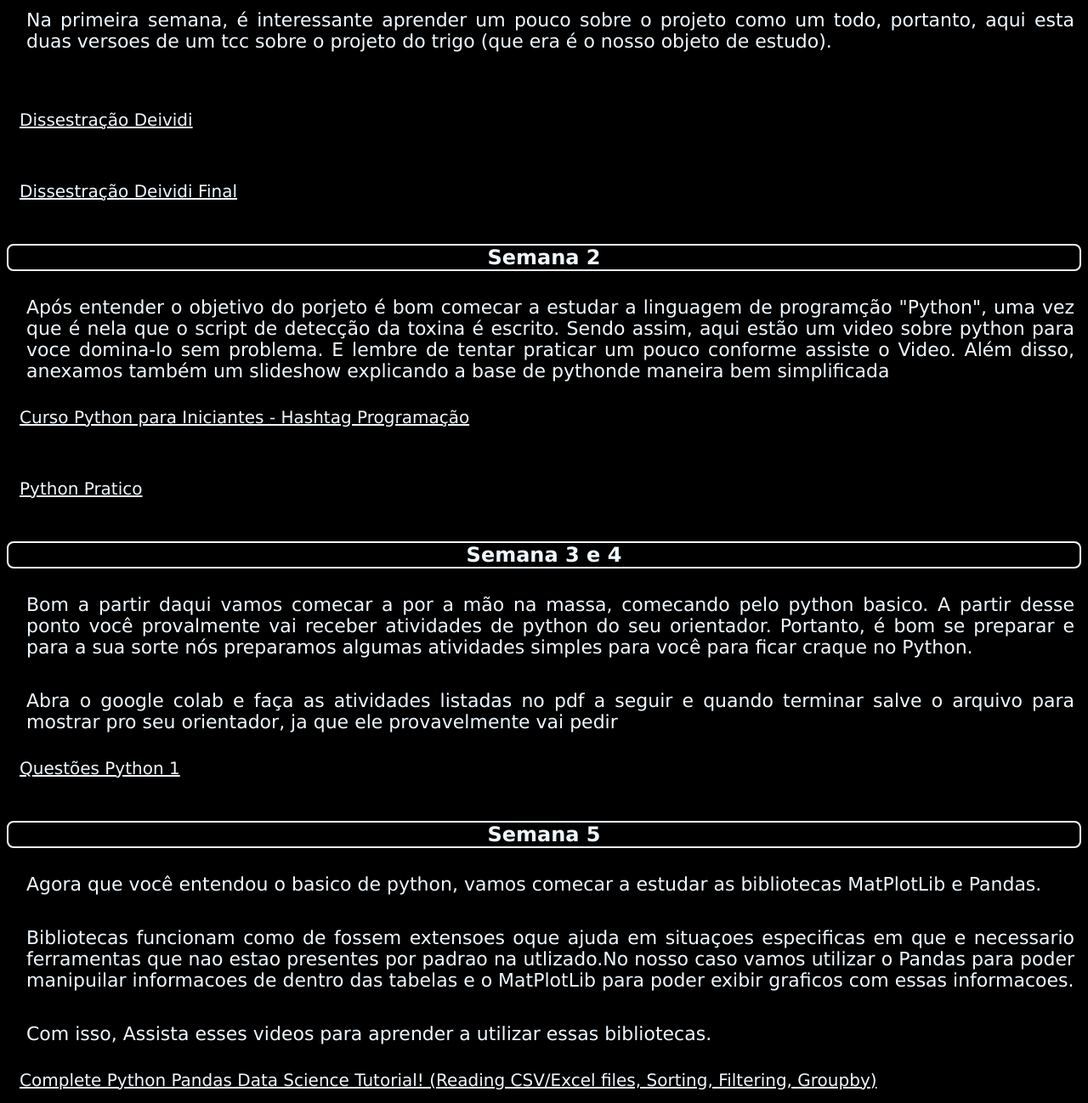
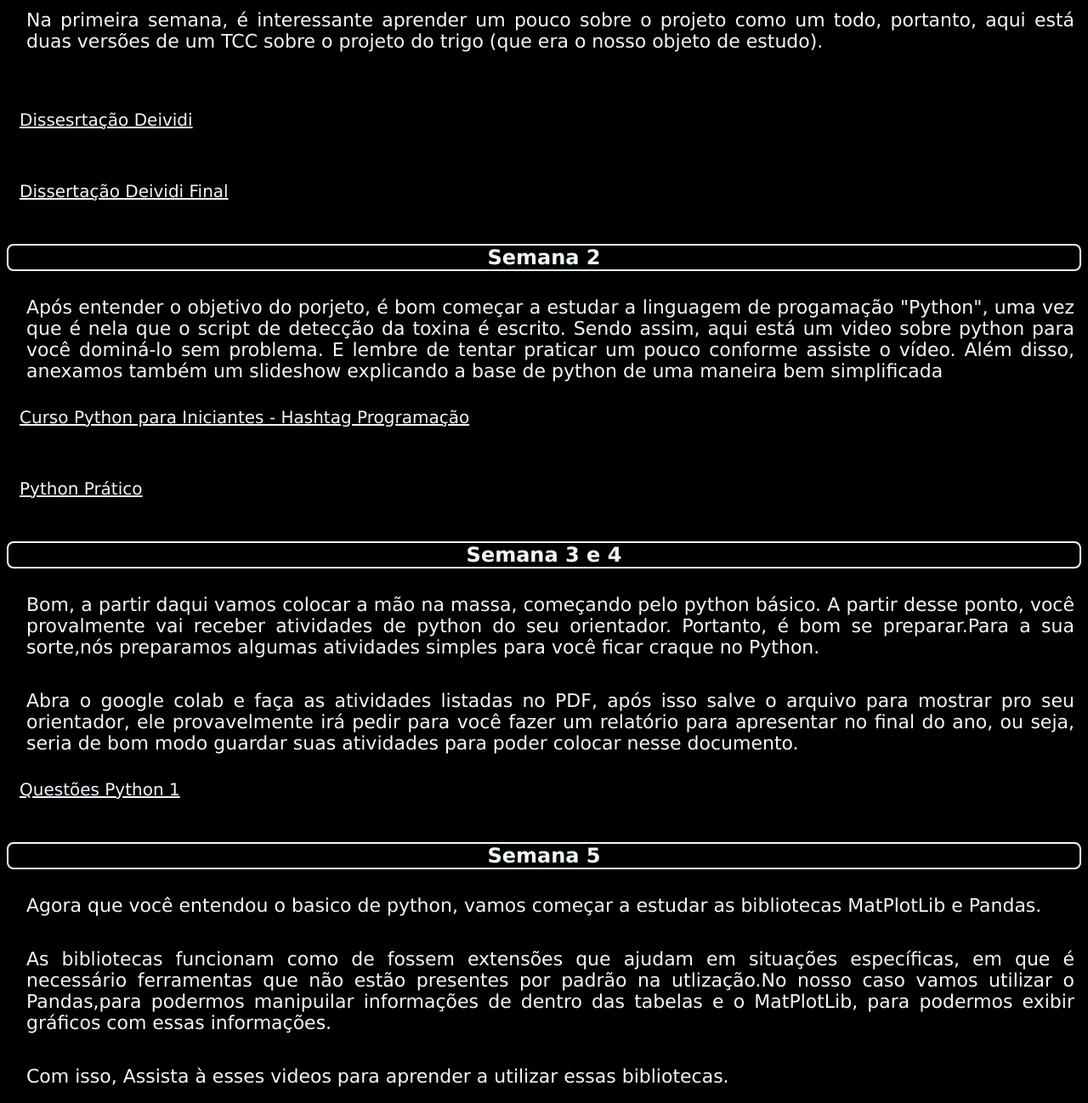
Before and after one commit to Zolubok/Mosaico, a plain HTML site: page index.html in a window 1280 px wide. Shown: the part 695-1993 px from the top of the page at 85% size. Drawn offline with Linux system fonts and the light colour scheme.

Commit message:
Update index.html

```diff
--- a/index.html
+++ b/index.html
@@ -20,14 +20,14 @@
     <hr style="border: none; height: 2px; background-color: white;">
 
     <h2 class="quadrado">
-        O'que é isso e quem somos?
+        O que é isso e quem somos?
     </h2>
     <div>
         <p>
             Olá, nós somos os bolsistas do pibic junior de 2026. Somos João Schena, João Paulo, Caetano,
-            Gustavo e Theo. Fomos instruidos a fazer um manual para futuros bolsistas e então aqui estamos.
-            Aqui você vai aprender oque nós aprendemos da maneira que aprendemos. Anexamos os artigos que lemos,
-            videos que assistimos e atividades que fizemos então aqui além de ser um manual é parte da nossa
+            Gustavo e Théo. Fomos instruidos a fazer um manual para futuros bolsistas e então aqui estamos.
+            Aqui, você vai aprender o que nós aprendemos da maneira que aprendemos. Anexamos os artigos que lemos,
+            vídeos que assistimos e atividades que fizemos.Então, aqui além de ser um manual é parte da nossa
             história no mosaico. Esperamos que goste, boa leitura.
         </p>
     </div>
@@ -39,7 +39,7 @@
             O grupo é coordenado pelos professores orientadores Alexandre Lazaretti Zanatta e Carlos Amaral Hölbig, e trabalha atualmente em dois projetos,
 um deles consiste em desenvolver um sistema portátil que tenha a capacidade de detectar a contaminação por desoxinivalenol (DON) em amostras de trigo,
 utilizando sensores infravermelhos conectados ao smartphone.
-            Além disso, tem o projeto de detectção do leite, que é bem parecido mas focado na mediçao da proteina do leite
+            Além disso, tem o projeto de análise do leite, que é bem parecido mas focado na medição da proteina do leite e suas qualidades e adversidades
         </p>
     </div>
     <h2 class="quadrado">
@@ -48,7 +48,7 @@
     <div>
         <p>
             Na primeira semana, é interessante aprender um pouco sobre o projeto como um todo,
-            portanto, aqui esta duas versoes de um tcc sobre o projeto do trigo (que era é o
+            portanto, aqui está duas versões de um TCC sobre o projeto do trigo (que era o
             nosso objeto de estudo).
         </p>
     </div>
@@ -56,13 +56,13 @@
     </div>
 
     <div><a href="Apresentação Dissertação - Deividi.pdf" download="Apresentação Dissertação - Deividi.pdf">
-            Dissestração Deividi
+            Dissesrtação Deividi
 
         </a>
         <p></p>
         <a href="Dissertação_Mestrado_Deividi_Zaions_Final.pdf"
             download="Dissertação_Mestrado_Deividi_Zaions_Final.pdf">
-            Dissestração Deividi Final
+            Dissertação Deividi Final
         </a>
     </div>
     <h2 class="quadrado">
@@ -70,10 +70,10 @@
     </h2>
     <div>
         <p>
-            Após entender o objetivo do porjeto é bom comecar a estudar a linguagem de programção "Python",
-            uma vez que é nela que o script de detecção da toxina é escrito. Sendo assim, aqui estão um video
-            sobre python para voce domina-lo sem problema. E lembre de tentar praticar um pouco conforme assiste
-            o Video. Além disso, anexamos também um slideshow explicando a base de pythonde maneira bem simplificada
+            Após entender o objetivo do porjeto, é bom começar a estudar a linguagem de progamação "Python",
+            uma vez que é nela que o script de detecção da toxina é escrito. Sendo assim, aqui está um video
+            sobre python para você dominá-lo sem problema. E lembre de tentar praticar um pouco conforme assiste
+            o vídeo. Além disso, anexamos também um slideshow explicando a base de python de uma maneira bem simplificada
         </p>
     </div>
     <div><a href="https://www.youtube.com/live/BxMtSb2w9Sk">
@@ -81,7 +81,7 @@
         </a>
         <p></p>
         <a href="Python_Pratico.pptx" download="Python_Pratico.pptx">
-            Python Pratico
+            Python Prático
         </a>
     </div>
     <h2 class="quadrado">
@@ -89,14 +89,15 @@
     </h2>
     <div>
         <p>
-            Bom a partir daqui vamos comecar a por a mão na massa, comecando pelo python basico. A partir
-            desse ponto você provalmente vai receber atividades de python do seu orientador. Portanto, é bom se
-            preparar e para a sua sorte nós preparamos algumas atividades simples para você para ficar craque
+            Bom, a partir daqui vamos colocar a mão na massa, começando pelo python básico. A partir
+            desse ponto, você provalmente vai receber atividades de python do seu orientador. Portanto, é bom se
+            preparar.Para a sua sorte,nós preparamos algumas atividades simples para você ficar craque
             no Python.
         </p>
         <p>
-            Abra o google colab e faça as atividades listadas no pdf a seguir e quando terminar salve o
-            arquivo para mostrar pro seu orientador, ja que ele provavelmente vai pedir
+            Abra o google colab e faça as atividades listadas no PDF, após isso salve o arquivo para mostrar pro seu orientador,
+            ele provavelmente irá pedir para você fazer um relatório para apresentar no final do ano, ou seja, seria de bom modo
+            guardar suas atividades para poder colocar nesse documento.
         </p>
     </div>
     <div><a href="questões.pdf" download="questões.pdf">
@@ -107,15 +108,15 @@
     </h2>
     <div>
         <p>
-            Agora que você entendou o basico de python, vamos comecar a estudar as bibliotecas MatPlotLib e Pandas.
+            Agora que você entendou o basico de python, vamos começar a estudar as bibliotecas MatPlotLib e Pandas.
         </p>
         <p>
-            Bibliotecas funcionam como de fossem extensoes oque ajuda em situaçoes especificas em que e necessario ferramentas que nao estao presentes por padrao na
-            utlizado.No nosso caso vamos utilizar o Pandas para poder manipuilar informacoes de dentro das tabelas e o MatPlotLib para poder exibir graficos com essas
-            informacoes.
+            As bibliotecas funcionam como de fossem extensões que ajudam em situações específicas, em que é necessário ferramentas que não estão presentes por padrão na
+            utlização.No nosso caso vamos utilizar o Pandas,para podermos manipuilar informações de dentro das tabelas e o MatPlotLib, para podermos exibir gráficos com essas
+            informações.
         </p>
         <p>
-            Com isso, Assista esses videos para aprender a utilizar essas bibliotecas.
+            Com isso, Assista à esses videos para aprender a utilizar essas bibliotecas.
         </p>
     </div>
     <div>
```
